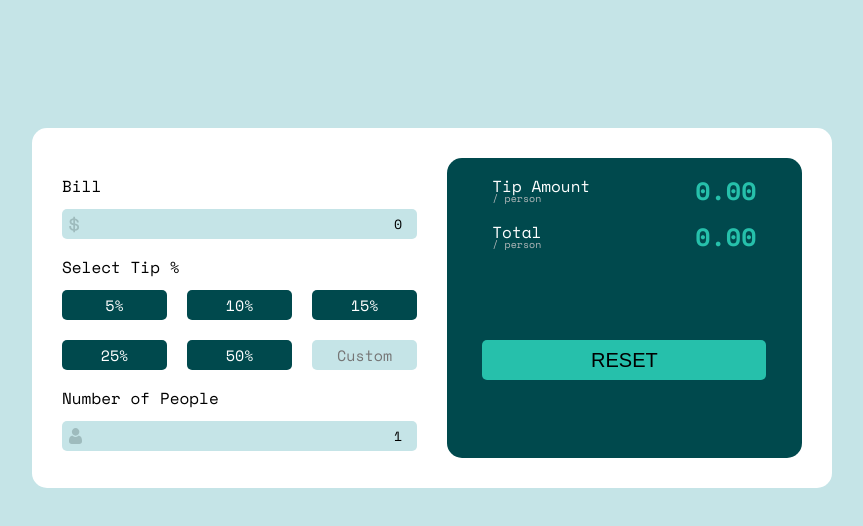
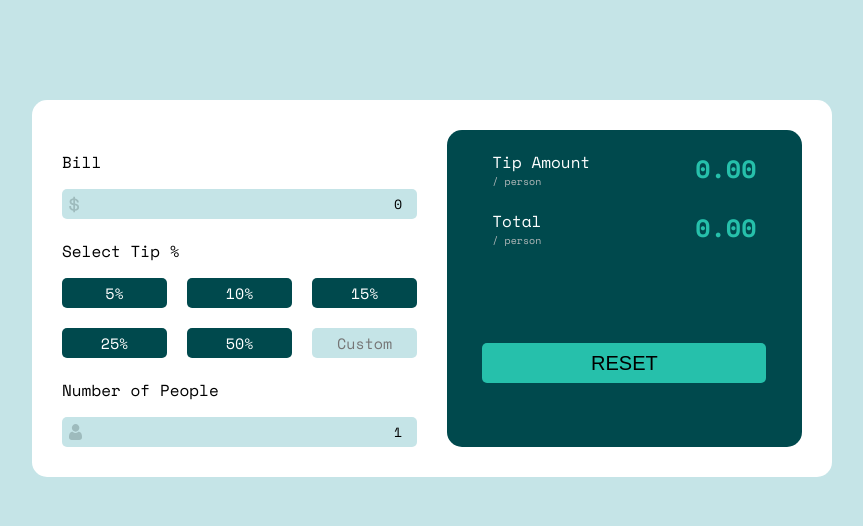
Before and after one commit to martinnovak22/tip-calc, a plain HTML site: page index.html in a window 1280 px wide. Shown: the whole page, without its empty margins (208-1071 px from the left). Drawn offline with nearby package versions, Linux system fonts and the light colour scheme.

Commit message:
position of calculator on page

```diff
--- a/styles.css
+++ b/styles.css
@@ -22,9 +22,7 @@ article, aside, details, figcaption, figure,
 footer, header, hgroup, menu, nav, section {
   display: block;
 }
-body {
-  line-height: 1;
-}
+
 ol, ul {
   list-style: none;
 }
@@ -40,13 +38,13 @@ table {
 }
 
 body {
-  margin: 0;
   padding: 0;
   background-color: hsl(185, 41%, 84%);
   display: flex;
   justify-content: center;
   align-items: center;
   font-family: "Space Mono", sans-serif;
+  margin: 100px auto;
 }
 
 .flexbox-container {
@@ -56,7 +54,6 @@ body {
   border-radius: 15px;
   max-width: 800px;
   padding: 30px;
-  margin-top: 10%;
 }
 
 .left-side {
```
